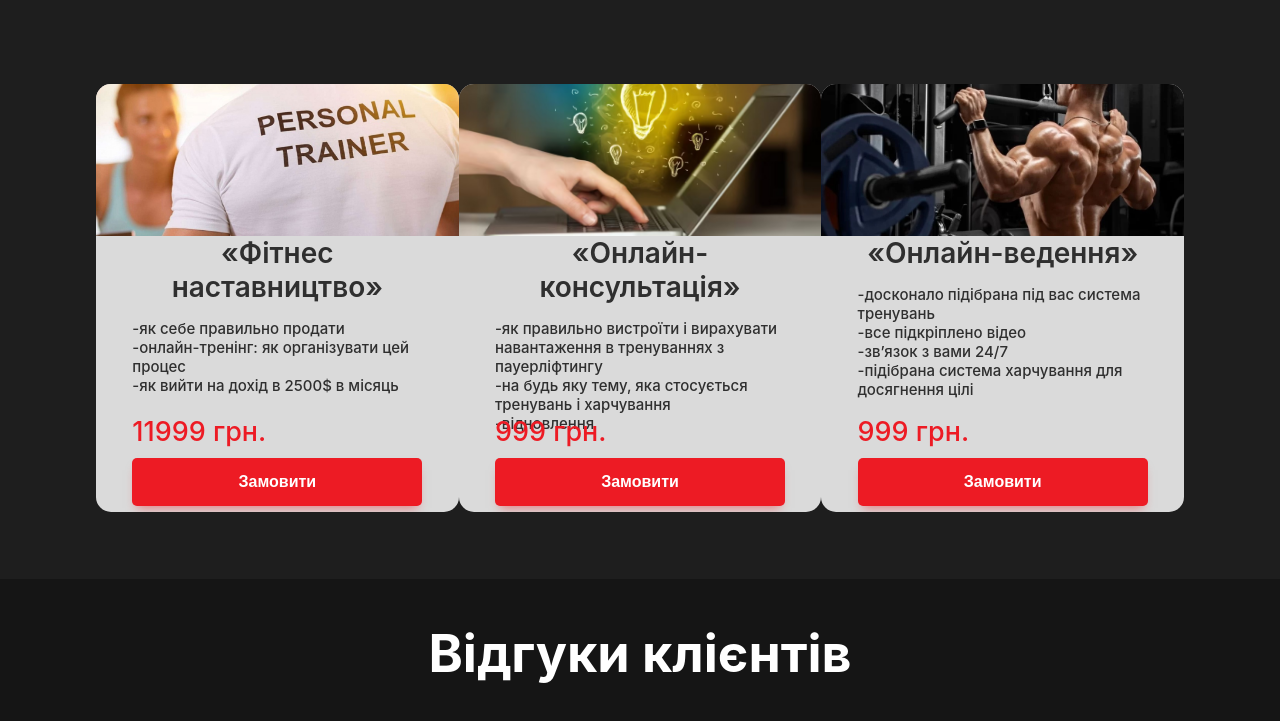
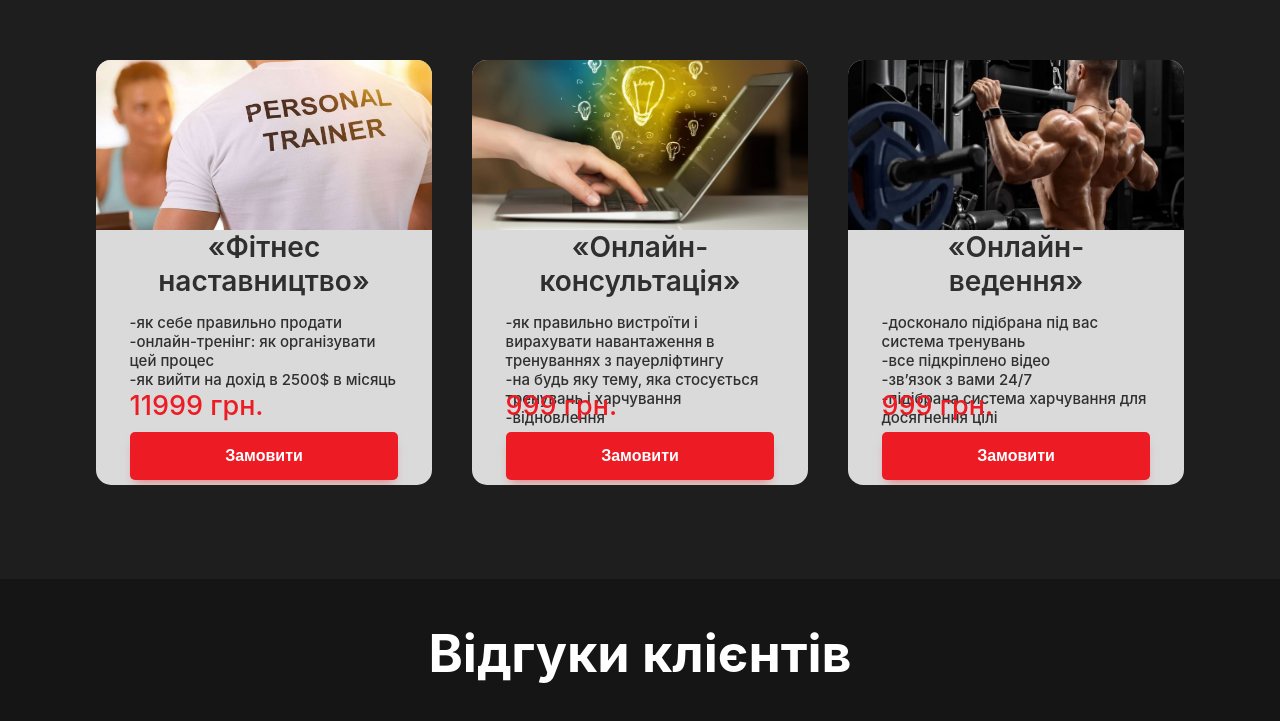
Before and after one commit to Enertt/learning_project_fitness, a React (Create React App) app: page / in a window 1280 px wide. Shown: the part 2171-2892 px from the top of the page. Built offline with nearby package versions, Linux system fonts and the light colour scheme.

Commit message:
style fixes

```diff
--- a/src/Components/FormatsSection/FormatsSection.js
+++ b/src/Components/FormatsSection/FormatsSection.js
@@ -18,7 +18,7 @@ const FormatsSection = () => {
                 <span className={s.wrapper__content__spanTitle}>Виберіть свій формат</span>
 
                 <div className={inView ? s.wrapper__content__cardsBlock2 : s.wrapper__content__cardsBlock__hidden}>
-                    <div className={s.wrapper__content__cardsBlock__card}>
+                    <div className={s.wrapper__content__cardsBlock__card2}>
                         <div className={s.wrapper__content__cardsBlock__card__imgBlock}>
                             <img className={s.wrapper__content__cardsBlock__card__imgBlock__img} src={foodImg} />
                         </div>
--- a/src/Components/FormatsSection/formatsSection.module.css
+++ b/src/Components/FormatsSection/formatsSection.module.css
@@ -38,14 +38,15 @@
     /* height: 83%; */
     display: flex;
     align-items: center;
-    justify-content: space-between;
+    justify-content: center;
+    gap: 40px;
     animation: cardsAnimation 2s ease forwards;
     margin-bottom: 50px;
 }
 
 .wrapper__content__cardsBlock__card {
     width: 30%;
-    height: 500px;
+    /* height: 620px; */
     background-color: var(--background-card-gray);
     border-radius: 15px;
     overflow: hidden;
@@ -53,8 +54,6 @@
     flex-direction: column;
     align-items: center;
     justify-content: space-between;
-
-
 }
 
 .wrapper__content__cardsBlock__card__imgBlock {
@@ -68,21 +67,19 @@
 
 .wrapper__content__cardsBlock__card__imgBlock__img {
     height: 100%;
-    width: 100%;
-    object-fit: cover;
+
+    object-fit: contain;
 }
 
 .wrapper__content__cardsBlock__card__textBlock {
     width: 80%;
-    height: 35%;
+    height: 40%;
     display: flex;
     flex-direction: column;
-
-
 }
 
 .wrapper__content__cardsBlock__card__spanTitle {
-    font-size: 28px;
+    font-size: 25px;
     font-weight: 600;
     color: var(--text-color-base);
     margin-bottom: 15px;
@@ -95,7 +92,7 @@
 }
 
 .wrapper__content__cardsBlock__card__orderBlock {
-    margin-top: 20px;
+    margin-top: 0px;
     width: 80%;
     height: 25%;
     display: flex;
@@ -133,11 +130,12 @@
     display: flex;
     align-items: center;
     justify-content: center;
+    gap: 20px;
     animation: cardsAnimation 2s ease forwards;
     margin-bottom: 30px;
 }
 
-.wrapper__content__cardsBlock__card {
+.wrapper__content__cardsBlock__card2 {
     width: 50%;
     height: 80%;
     background-color: var(--background-card-gray);
```
Also changed, not shown: 7 other files (tests, documents, lock files or other folders).
